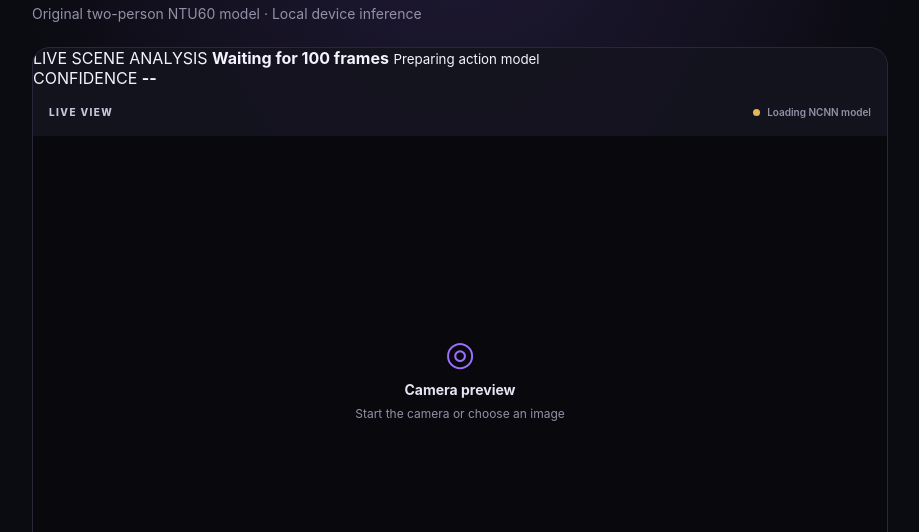
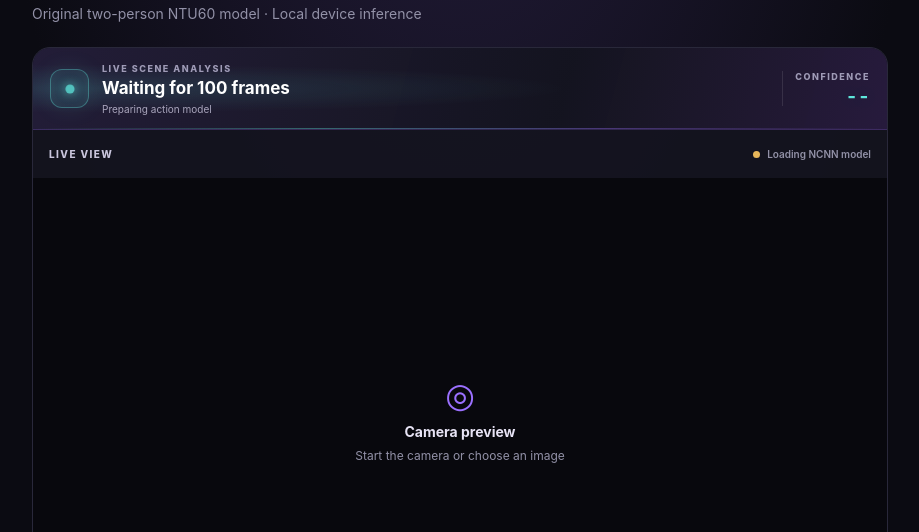
Before and after one commit to Stitch606/AI-Learning-Journey, a plain HTML site: page browser-yolo-ncnn/index.html in a window 1280 px wide. Shown: the part 268-800 px from the top of the page, without its empty margins (180-1099 px from the left). Drawn offline with Linux system fonts and the light colour scheme.

Commit message:
Style live scene classification banner

```diff
--- a/browser-yolo-ncnn/styles.css
+++ b/browser-yolo-ncnn/styles.css
@@ -62,3 +62,96 @@ footer { margin-top: 24px; color: #77758a; text-align: center; font-size: 11px;
   .info-grid { grid-template-columns: 1fr; }
   .info-card { padding: 12px 14px; }
 }
+
+
+/* Live scene classification banner */
+.scene-banner {
+  position: relative;
+  display: flex;
+  align-items: center;
+  gap: 13px;
+  min-height: 82px;
+  padding: 14px 17px;
+  overflow: hidden;
+  border-bottom: 1px solid rgba(155, 112, 255, .2);
+  background:
+    radial-gradient(ellipse at 8% 50%, rgba(94, 231, 220, .13), transparent 42%),
+    linear-gradient(105deg, rgba(35, 29, 57, .96), rgba(20, 20, 31, .98) 62%, rgba(40, 27, 62, .94));
+}
+.scene-banner::after {
+  content: "";
+  position: absolute;
+  inset: auto 0 0;
+  height: 1px;
+  background: linear-gradient(90deg, transparent, rgba(94, 231, 220, .55), rgba(155, 112, 255, .55), transparent);
+  opacity: .7;
+}
+.scene-banner-mark {
+  width: 39px;
+  height: 39px;
+  flex: 0 0 39px;
+  display: grid;
+  place-items: center;
+  border: 1px solid rgba(94, 231, 220, .35);
+  border-radius: 12px;
+  background: rgba(94, 231, 220, .08);
+  box-shadow: 0 0 22px rgba(94, 231, 220, .1), inset 0 0 14px rgba(94, 231, 220, .06);
+}
+.scene-banner-mark span {
+  width: 10px;
+  height: 10px;
+  border-radius: 50%;
+  background: var(--cyan);
+  box-shadow: 0 0 12px var(--cyan);
+  animation: scene-pulse 1.8s ease-in-out infinite;
+}
+.scene-banner-copy {
+  min-width: 0;
+  flex: 1;
+  display: flex;
+  flex-direction: column;
+  gap: 4px;
+}
+.scene-kicker, .scene-confidence span {
+  color: #9f9bb7;
+  font-size: 9px;
+  font-weight: 850;
+  letter-spacing: .17em;
+}
+.scene-banner-copy strong {
+  color: #fff;
+  font-size: clamp(14px, 2.4vw, 17px);
+  line-height: 1.25;
+  overflow-wrap: anywhere;
+}
+.scene-banner-copy small {
+  color: #aaa6bd;
+  font-size: 10px;
+}
+.scene-confidence {
+  flex: 0 0 auto;
+  min-width: 76px;
+  display: flex;
+  flex-direction: column;
+  align-items: flex-end;
+  gap: 5px;
+  padding-left: 12px;
+  border-left: 1px solid rgba(255,255,255,.1);
+}
+.scene-confidence strong {
+  color: var(--cyan);
+  font-size: 19px;
+  line-height: 1;
+  font-variant-numeric: tabular-nums;
+  text-shadow: 0 0 16px rgba(94, 231, 220, .24);
+}
+@keyframes scene-pulse {
+  0%, 100% { opacity: 1; transform: scale(1); }
+  50% { opacity: .45; transform: scale(.78); }
+}
+@media (max-width: 420px) {
+  .scene-banner { gap: 10px; min-height: 76px; padding: 12px; }
+  .scene-banner-mark { width: 33px; height: 33px; flex-basis: 33px; }
+  .scene-confidence { min-width: 61px; padding-left: 9px; }
+  .scene-confidence strong { font-size: 17px; }
+}
```
